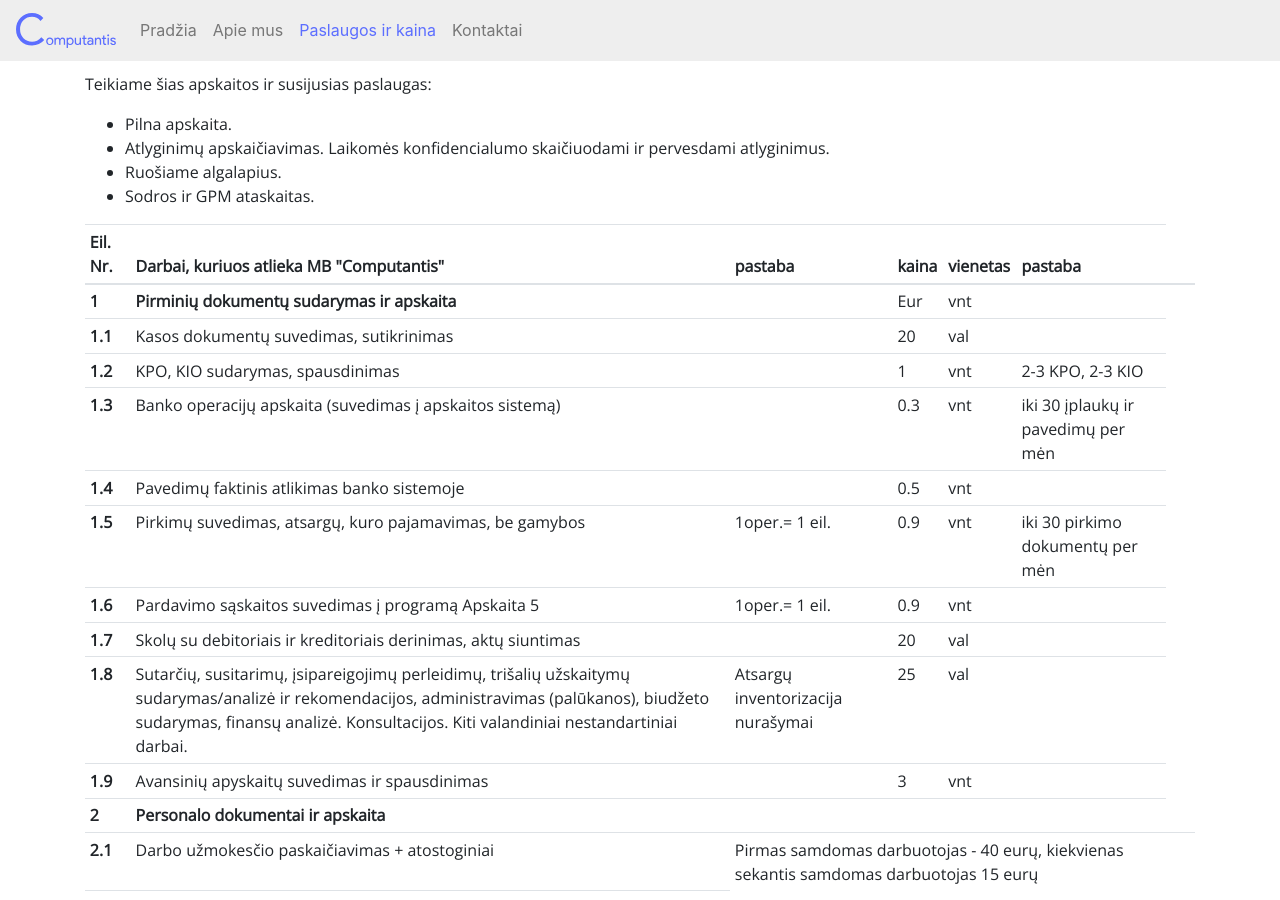
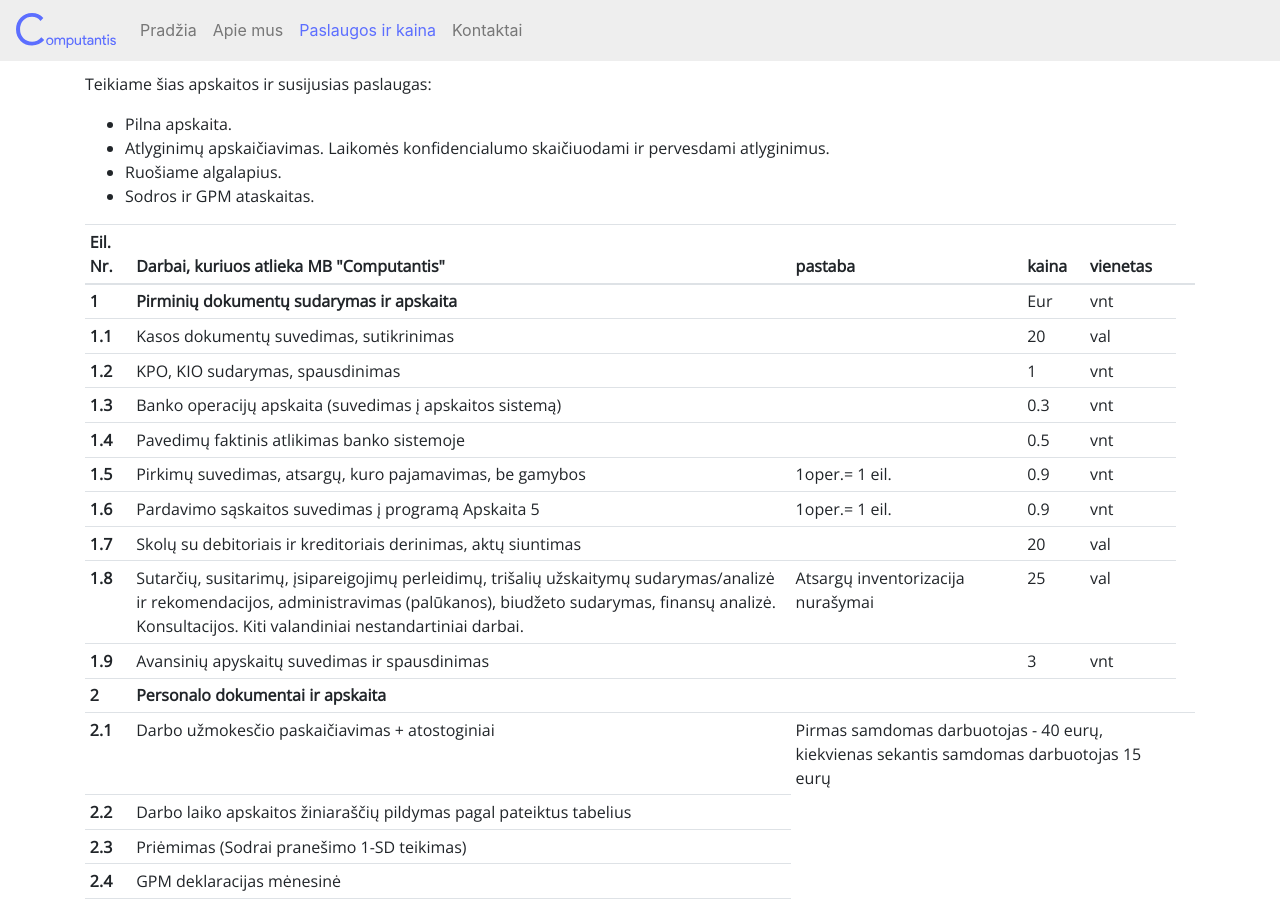
Before and after one commit to MantasJan/Computantis, a Jekyll site: the page built from paslaugosirkaina.html, in a window 1280 px wide and 900 px high. Built offline with Jekyll 4.4.1, drawn with Linux system fonts in a browser that asks for light colours; nearby versions of some CDN libraries; some of the changed text lies outside the part shown.

Commit message:
removed pastaba table row

```diff
--- a/paslaugosirkaina.html
+++ b/paslaugosirkaina.html
@@ -20,7 +20,6 @@ layout: default
       <th scope="col">pastaba</th>
       <th scope="col">kaina</th>
       <th scope="col">vienetas</th>
-      <th scope="col">pastaba</th>
     </tr>
   </thead>
   <tbody>
@@ -35,7 +34,6 @@ layout: default
       <td></td>
       <td>Eur</td>
       <td>vnt</td>
-      <td></td>
     </tr>
     <tr>
       <th scope="row">1.1</th>
@@ -43,7 +41,6 @@ layout: default
       <td></td>
       <td>20</td>
       <td>val</td>
-      <td></td>
     </tr>
     <tr>
       <th scope="row">1.2</th>
@@ -51,7 +48,6 @@ layout: default
       <td></td>
       <td>1</td>
       <td>vnt</td>
-      <td>2-3 KPO, 2-3 KIO</td>
     </tr>
     <tr>
       <th scope="row">1.3</th>
@@ -59,7 +55,6 @@ layout: default
       <td></td>
       <td>0.3</td>
       <td>vnt</td>
-      <td>iki 30 įplaukų ir pavedimų per mėn</td>
     </tr>
     <tr>
       <th scope="row">1.4</th>
@@ -67,7 +62,6 @@ layout: default
       <td></td>
       <td>0.5</td>
       <td>vnt</td>
-      <td></td>
     </tr>
     <tr>
       <th scope="row">1.5</th>
@@ -75,7 +69,6 @@ layout: default
       <td>1oper.= 1 eil.</td>
       <td>0.9</td>
       <td>vnt</td>
-      <td>iki 30 pirkimo dokumentų per mėn</td>
     </tr>
     <tr>
       <th scope="row">1.6</th>
@@ -83,7 +76,6 @@ layout: default
       <td>1oper.= 1 eil.</td>
       <td>0.9</td>
       <td>vnt</td>
-      <td></td>
     </tr>
     <tr>
       <th scope="row">1.7</th>
@@ -91,7 +83,6 @@ layout: default
       <td></td>
       <td>20</td>
       <td>val</td>
-      <td></td>
     </tr>
     <tr>
       <th scope="row">1.8</th>
@@ -99,7 +90,6 @@ layout: default
       <td>Atsargų inventorizacija nurašymai</td>
       <td>25</td>
       <td>val</td>
-      <td></td>
     </tr>
     <tr>
       <th scope="row">1.9</th>
@@ -107,12 +97,10 @@ layout: default
       <td></td>
       <td>3</td>
       <td>vnt</td>
-      <td></td>
     </tr>
     <tr>
       <th scope="row">2</th>
       <td><b>Personalo dokumentai ir apskaita</b></td>
-      <td></td>
       <td></td>
       <td></td>
       <td></td>
@@ -121,7 +109,6 @@ layout: default
       <th scope="row">2.1</th>
       <td>Darbo užmokesčio paskaičiavimas + atostoginiai</td>
       <td colspan="5">Pirmas samdomas darbuotojas - 40 eurų, kiekvienas sekantis samdomas darbuotojas 15 eurų</td>
-      <td colspan="5"></td>
       <td colspan="5"></td>
       <td colspan="5"></td>
     </tr>
@@ -147,7 +134,6 @@ layout: default
       <td></td>
       <td>5</td>
       <td>vnt</td>
-      <td></td>
     </tr>
     <tr>
       <th scope="row">2.7</th>
@@ -155,7 +141,6 @@ layout: default
       <td></td>
       <td>10</td>
       <td>žm.</td>
-      <td></td>
     </tr>
     <tr>
       <th scope="row">2.8</th>
@@ -163,7 +148,6 @@ layout: default
       <td></td>
       <td>30</td>
       <td>metai</td>
-      <td></td>
     </tr>
     <tr>
       <th scope="row">2.9</th>
@@ -171,7 +155,6 @@ layout: default
       <td>Iki 5 deklaruojamų asmenų</td>
       <td>30</td>
       <td>metai</td>
-      <td></td>
     </tr>
     <tr>
       <th scope="row">2.10</th>
@@ -179,7 +162,6 @@ layout: default
       <td></td>
       <td>5</td>
       <td>vnt</td>
-      <td></td>
     </tr>
     <tr>
       <th scope="row">2.11</th>
@@ -187,12 +169,10 @@ layout: default
       <td></td>
       <td>4</td>
       <td>žm.</td>
-      <td></td>
     </tr>
     <tr>
       <th scope="row">3</th>
       <td><b>Kuro ir kita su automobilių eksploatacija susijusi apskaita</b></td>
-      <td></td>
       <td></td>
       <td></td>
       <td></td>
@@ -203,7 +183,6 @@ layout: default
       <td></td>
       <td>5</td>
       <td>vnt</td>
-      <td></td>
     </tr>
     <tr>
       <th scope="row">3.2</th>
@@ -211,7 +190,6 @@ layout: default
       <td></td>
       <td>5</td>
       <td>mėn</td>
-      <td></td>
     </tr>
     <tr>
       <th scope="row">3.3</th>
@@ -219,7 +197,6 @@ layout: default
       <td></td>
       <td>25</td>
       <td>1 auto</td>
-      <td></td>
     </tr>
     <tr>
       <th scope="row">3.4</th>
@@ -227,7 +204,6 @@ layout: default
       <td></td>
       <td>3</td>
       <td>mėn</td>
-      <td></td>
     </tr>
     <tr>
       <th scope="row">3.5</th>
@@ -235,12 +211,10 @@ layout: default
       <td>vienkartinis</td>
       <td>30</td>
       <td>val</td>
-      <td></td>
     </tr>
     <tr>
       <th scope="row">4</th>
       <td><b>Ilgalaikio turto (IT) apskaita</b></td>
-      <td></td>
       <td></td>
       <td></td>
       <td></td>
@@ -251,7 +225,6 @@ layout: default
       <td></td>
       <td>3</td>
       <td>vnt</td>
-      <td></td>
     </tr>
     <tr>
       <th scope="row">4.2</th>
@@ -259,7 +232,6 @@ layout: default
       <td></td>
       <td>0.9</td>
       <td>vnt</td>
-      <td></td>
     </tr>
     <tr>
       <th scope="row">4.3</th>
@@ -267,7 +239,6 @@ layout: default
       <td></td>
       <td>10</td>
       <td>vnt</td>
-      <td></td>
     </tr>
     <tr>
       <th scope="row">4.4</th>
@@ -275,12 +246,10 @@ layout: default
       <td>vienkartinis</td>
       <td>30</td>
       <td>val</td>
-      <td></td>
     </tr>
     <tr>
       <th scope="row">5</th>
       <td><b>PVM deklaracija</b></td>
-      <td></td>
       <td></td>
       <td></td>
       <td></td>
@@ -291,7 +260,6 @@ layout: default
       <td></td>
       <td>30</td>
       <td>val</td>
-      <td></td>
     </tr>
     <tr>
       <th scope="row">5.2</th>
@@ -299,7 +267,6 @@ layout: default
       <td></td>
       <td>15</td>
       <td>vnt</td>
-      <td></td>
     </tr>
     <tr>
       <th scope="row">5.3</th>
@@ -307,7 +274,6 @@ layout: default
       <td></td>
       <td>15</td>
       <td>vnt</td>
-      <td></td>
     </tr>
     <tr>
       <th scope="row">5.4</th>
@@ -315,12 +281,10 @@ layout: default
       <td></td>
       <td>15</td>
       <td>vnt</td>
-      <td></td>
     </tr>
     <tr>
       <th scope="row">6</th>
       <td><b>Kitos deklaracijos</b></td>
-      <td></td>
       <td></td>
       <td></td>
       <td></td>
@@ -331,7 +295,6 @@ layout: default
       <td>metinis</td>
       <td>30</td>
       <td>vnt</td>
-      <td></td>
     </tr>
     <tr>
       <th scope="row">6.2</th>
@@ -339,7 +302,6 @@ layout: default
       <td></td>
       <td>5</td>
       <td>mėn</td>
-      <td></td>
     </tr>
     <tr>
       <th scope="row">6.3</th>
@@ -347,7 +309,6 @@ layout: default
       <td></td>
       <td>5</td>
       <td>vnt</td>
-      <td></td>
     </tr>
     <tr>
       <th scope="row">6.4</th>
@@ -355,12 +316,10 @@ layout: default
       <td></td>
       <td>5</td>
       <td>vnt</td>
-      <td></td>
     </tr>
     <tr>
       <th scope="row">7</th>
       <td><b>Finansinės ataskaitos ir deklaracijos</b></td>
-      <td></td>
       <td></td>
       <td></td>
       <td></td>
@@ -371,7 +330,6 @@ layout: default
       <td>kai sudaroma</td>
       <td>60</td>
       <td>vnt</td>
-      <td>pateikiama kartą per ketvirtį</td>
     </tr>
     <tr>
       <th scope="row">7.2</th>
@@ -379,7 +337,6 @@ layout: default
       <td>m. = 12 men.</td>
       <td>120</td>
       <td>metams</td>
-      <td></td>
     </tr>
     <tr>
       <th scope="row">7.3</th>
@@ -387,7 +344,6 @@ layout: default
       <td>m. = 12 men.</td>
       <td>60</td>
       <td>metams</td>
-      <td></td>
     </tr>
     <tr>
       <th scope="row">7.4</th>
@@ -395,12 +351,10 @@ layout: default
       <td></td>
       <td>12</td>
       <td>vnt</td>
-      <td>pateikiama kartą per ketvirtį</td>
     </tr>
     <tr>
       <th scope="row">8</th>
       <td><b>Ataskaitos statistikai ir kiti darbai</b></td>
-      <td></td>
       <td></td>
       <td></td>
       <td></td>
@@ -411,12 +365,10 @@ layout: default
       <td>pagal prievoles</td>
       <td>30</td>
       <td>val</td>
-      <td></td>
     </tr>
     <tr>
       <th scope="row">9</th>
       <td><b>Deklaracijos tikslinimas</b></td>
-      <td></td>
       <td></td>
       <td></td>
       <td></td>
@@ -427,7 +379,6 @@ layout: default
       <td></td>
       <td>10</td>
       <td>vnt</td>
-      <td></td>
     </tr>
     <tr>
       <th scope="row">9.2</th>
@@ -435,7 +386,6 @@ layout: default
       <td></td>
       <td>5</td>
       <td>vnt</td>
-      <td></td>
     </tr>
   </tbody>
 </table>
```
